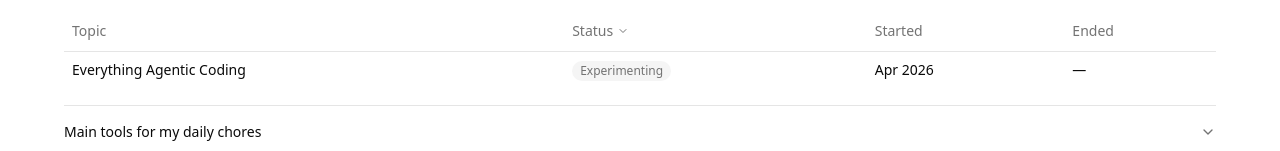
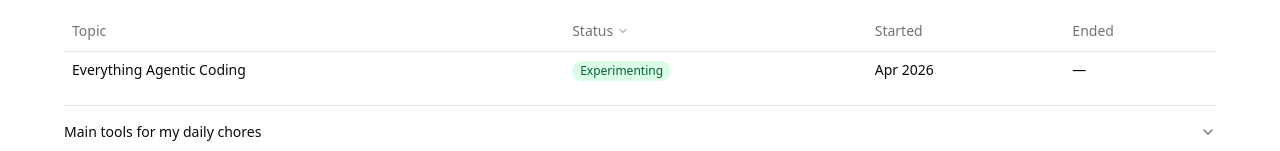
Before and after one commit to KevinRebakure/portfolio, a Next.js app: page / in a window 1280 px wide. Both pictures are taken after a click on the button "Currently learning". Shown: the part 336-487 px from the top of the page. Built offline with nearby package versions, Linux system fonts and the light colour scheme.

Commit message:
experimenting

```diff
--- a/app/_components/LearningTable.tsx
+++ b/app/_components/LearningTable.tsx
@@ -9,7 +9,7 @@ type LearningItem = (typeof learning)[number];
 const statuses = Array.from(new Set(learning.map((l) => l.status)));
 
 const STATUS_COLORS: Record<string, string> = {
-  "Currently learning": "bg-green-100 text-green-800 dark:bg-green-900 dark:text-green-200",
+  "Experimenting": "bg-green-100 text-green-800 dark:bg-green-900 dark:text-green-200",
   "Completed": "bg-zinc-100 text-zinc-700 dark:bg-zinc-800 dark:text-zinc-300",
   "On hold": "bg-orange-100 text-orange-800 dark:bg-orange-900 dark:text-orange-200",
 };
```
